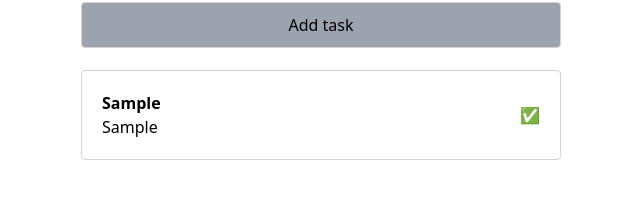
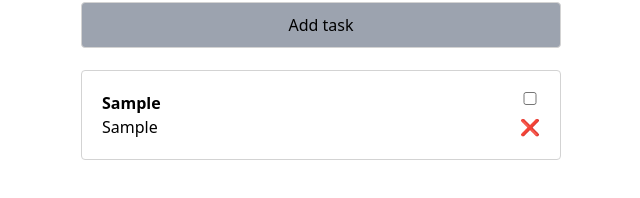
Before and after one commit to Monika-dotcom-boo/todo, a Vue app: page / in a window 1280 px wide. Both pictures are taken after typing "Sample", "Sample" into the empty fields and a click on the button "Add task". Shown: the part 124-322 px from the top of the page, without its empty margins (319-959 px from the left). Built offline with nearby package versions, Linux system fonts and the light colour scheme.

Commit message:
adding functionality to set task as undone + styling done task

```diff
--- a/src/App.vue
+++ b/src/App.vue
@@ -31,7 +31,7 @@ export default {
     const setDoneTask = (id) => {
       taskList.value = taskList.value.map(x => {
         if(x.id === id)
-          x.status = true
+          x.status = !x.status
         return x
       })
     }
--- a/src/components/TaskCard.vue
+++ b/src/components/TaskCard.vue
@@ -1,12 +1,12 @@
 <template>
-    <div class="flex rounded border border-solid border-[lightgrey] p-2.5 justify-between items-center m-2.5">
+    <div :class="['flex', 'rounded', 'border', 'border-solid', 'border-[lightgrey]', 'p-2.5', 'justify-between', 'items-center', 'm-2.5', {'bg-gray-200': model.status}]">
         <div class="flex flex-col p-2.5">
             <h4 class="font-bold">{{ model.title }}</h4>
             <p>{{ model.description }}</p>
         </div>
-        <div>
-            <button class="p-2.5 " @click="emitOnDone" v-if="!model.status">✅</button>
-            <button class="p-2.5" @click="emitOnRemove" v-else>❌</button>
+        <div class="flex flex-col">
+            <input type="checkbox" class="m-2.5 mb-0 cursor-pointer" :checked="model.status" @change="emitOnDone">
+            <button class="p-2.5" @click="emitOnRemove">❌</button>
         </div>
     </div>
 </template>
```
